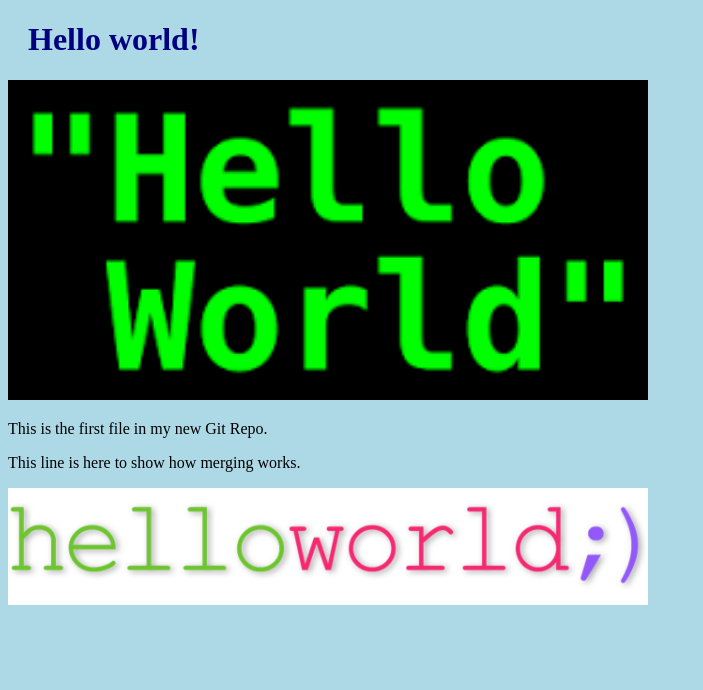
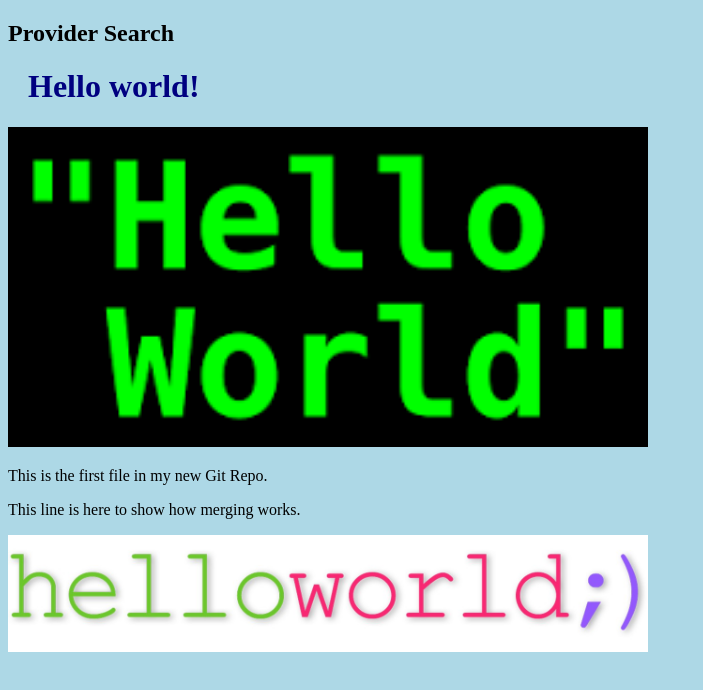
Before and after one commit to hemamandapati/hellow-world, a plain HTML site: page index.html in a window 1280 px wide. Shown: the whole page, without its empty margins (0-703 px from the left). Drawn offline with Linux system fonts and the light colour scheme.

Commit message:
Added a h2 tag

```diff
--- a/index.html
+++ b/index.html
@@ -5,7 +5,7 @@
 <link rel="stylesheet" href="bluestyle.css">
 </head>
 <body>
-
+<h2>Provider Search</h2>
 <h1>Hello world!</h1>
 <div><img src="img_hello_world.png" alt="Hello World from Space" style="width:100%;max-width:640px"></div>
 <p>This is the first file in my new Git Repo.</p>
```
